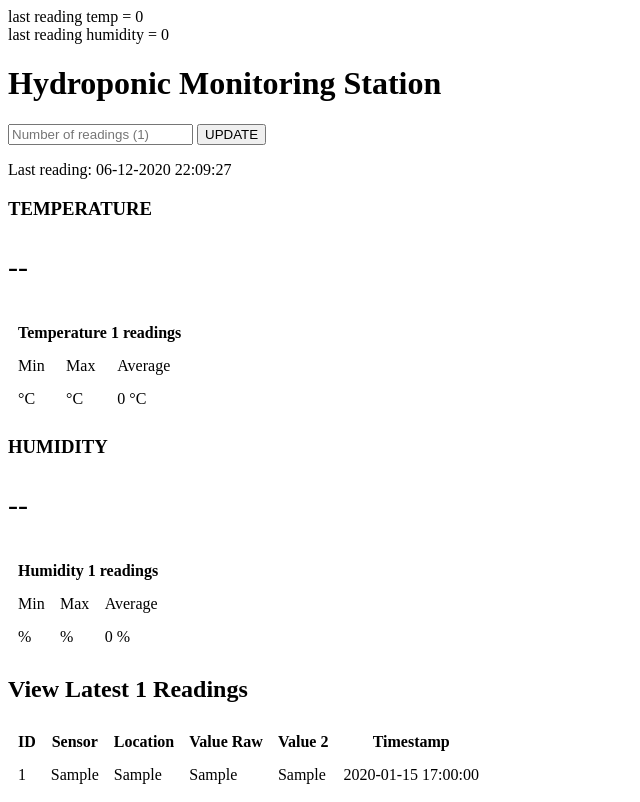
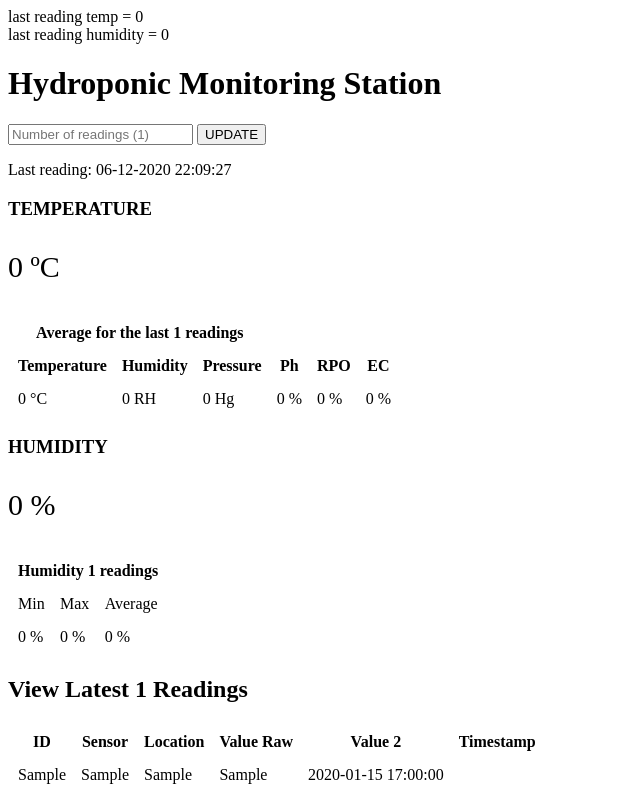
Before and after one commit to jfranklyn/HydroMonitorLAMP, a PHP site: page /pihydropdata-station.php?readingsCount=1 in a window 1280 px wide. Shown: the whole page, without its empty margins (0-640 px from the left). Run offline with PHP 8.4, Linux system fonts and the light colour scheme; tables that the repository leaves empty or names only in its code hold one stand-in row (values such as "Sample post"); data that the repository does not hold is empty.

Commit message:
updates from 06/07/20 PM

```diff
--- a/PhPCode/pihydropdata-database.php
+++ b/PhPCode/pihydropdata-database.php
@@ -87,7 +87,7 @@
       die("Connection failed: " . $conn->connect_error);
     }
 
-    $sql = "SELECT MIN(" . $value . ") AS min_amount FROM (SELECT " . $value . " FROM SensorData WHERE sensor=" . $sensor . " AND location=" . $location . " order by reading_time desc limit " . $limit . ") AS min";
+    $sql = "SELECT MIN(" . $value . ") AS min_amount FROM (SELECT " . $value . " FROM SensorData WHERE sensor='" . $sensor . "' AND location='" . $location . "' order by reading_time desc limit " . $limit . ") AS min;";
 
     if ($result = $conn->query($sql)) {
       return $result->fetch_assoc();
@@ -108,7 +108,8 @@
       die("Connection failed: " . $conn->connect_error);
     }
 
-    $sql = "SELECT MAX(" . $value . ") AS max_amount FROM (SELECT " . $value . " FROM SensorData WHERE sensor=" . $sensor . " AND location=" . $location . " order by reading_time desc limit " . $limit . ") AS max";
+    $sql = "SELECT MAX(" . $value . ") AS max_amount FROM (SELECT " . $value . " FROM SensorData WHERE sensor='" . $sensor . "' AND location='" . $location . "' order by reading_time desc limit " . $limit . ") AS max";
+             //echo "sql = $sql <br>";
     if ($result = $conn->query($sql)) {
       return $result->fetch_assoc();
     }
@@ -128,7 +129,7 @@
       die("Connection failed: " . $conn->connect_error);
     }
 
-    $sql = "SELECT AVG(" . $value . ") AS avg_amount FROM (SELECT " . $value . " FROM SensorData WHERE sensor=" . $sensor . " AND location=" . $location . " order by reading_time desc limit " . $limit . ") AS avg";
+    $sql = "SELECT AVG(" . $value . ") AS avg_amount FROM (SELECT " . $value . " FROM SensorData WHERE sensor='" . $sensor . "' AND location='" . $location . "' order by reading_time desc limit " . $limit . ") AS avg";
     if ($result = $conn->query($sql)) {
       return $result->fetch_assoc();
     }
--- a/PhPCode/pihydropdata-station.php
+++ b/PhPCode/pihydropdata-station.php
@@ -31,19 +31,19 @@
 
     $sensor = 'pressure';
     $last_reading = getLastReadings($sensor,$location);
-    $last_reading_humi = $last_reading["dblvalueraw"];
+    $last_reading_press = $last_reading["dblvalueraw"];
 
     $sensor = 'ph';
     $last_reading = getLastReadings($sensor,$location);
-    $last_reading_humi = $last_reading["dblvalueraw"];
+    $last_reading_ph = $last_reading["dblvalueraw"];
 
     $sensor = 'rpo';
     $last_reading = getLastReadings($sensor,$location);
-    $last_reading_humi = $last_reading["dblvalueraw"];
+    $last_reading_rpo = $last_reading["dblvalueraw"];
 
     $sensor = 'ec';
     $last_reading = getLastReadings($sensor,$location);
-    $last_reading_humi = $last_reading["dblvalueraw"];
+    $last_reading_ec = $last_reading["dblvalueraw"];
 
     $last_reading_time = getLastReadings("reading_time","","",$location);
 
@@ -52,29 +52,36 @@
     // Uncomment to set timezone to + 7 hours (you can change 7 to any number)
     $last_reading_time = date("m-d-Y H:i:s", strtotime("$last_reading_time + 7 hours"));
 
-    $min_temp = minReading($readings_count, 'dblvalueraw', 'temperature', $location);
-    $max_temp = maxReading($readings_count, 'value2', 'temperature', $location);
-    $avg_temp = avgReading($readings_count, 'value2', 'temperature', $location);
+//  calculate min, max, average values based on rowcount
+    $sensor = 'temperature';
+    $min_temp = minReading($readings_count, 'dblvalueraw', $sensor, $location);
+    $max_temp = maxReading($readings_count, 'dblvalueraw', $sensor, $location);
+    $avg_temp = avgReading($readings_count, 'dblvalueraw', $sensor, $location);
 
-    $min_humi = minReading($readings_count, 'dblvalueraw', "humidity", $location);
-    $max_humi = maxReading($readings_count, 'dblvalueraw', "humidity", $location);
-    $avg_humi = avgReading($readings_count, 'dblvalueraw', "humidity", $location);
+    $sensor = 'humidity';
+    $min_humi = minReading($readings_count, 'dblvalueraw', $sensor, $location);
+    $max_humi = maxReading($readings_count, 'dblvalueraw', $sensor, $location);
+    $avg_humi = avgReading($readings_count, 'dblvalueraw', $sensor, $location);
 
-    $min_press = minReading($readings_count, 'dblvalueraw', "pressure", $location);
-    $max_press = maxReading($readings_count, 'dblvalueraw', "pressure", $location);
-    $avg_press = avgReading($readings_count, 'dblvalueraw', "pressure", $location);
+    $sensor = 'pressure';
+    $min_press = minReading($readings_count, 'dblvalueraw', $sensor, $location);
+    $max_press = maxReading($readings_count, 'dblvalueraw',$sensor, $location);
+    $avg_press = avgReading($readings_count, 'dblvalueraw', $sensor,  $location);
 
-    $min_ph = minReading($readings_count, 'dblvalueraw', "ph", $location);
-    $max_ph = maxReading($readings_count, 'dblvalueraw', "ph", $location);
-    $avg_ph = avgReading($readings_count, 'dblvalueraw', "ph", $location);
+    $sensor = 'ph';
+    $min_ph = minReading($readings_count, 'dblvalueraw', $sensor, $location);
+    $max_ph = maxReading($readings_count, 'dblvalueraw', $sensor, $location);
+    $avg_ph = avgReading($readings_count, 'dblvalueraw', $sensor, $location);
 
-    $min_rpo = minReading($readings_count, 'dblvalueraw', "rpo", $location);
-    $max_rpo = maxReading($readings_count, 'dblvalueraw', "rpo", $location);
-    $avg_rpo = avgReading($readings_count, 'dblvalueraw', "rpo", $location);
+    $sensor = 'rpo';
+    $min_rpo = minReading($readings_count, 'dblvalueraw', $sensor, $location);
+    $max_rpo = maxReading($readings_count, 'dblvalueraw', $sensor, $location);
+    $avg_rpo = avgReading($readings_count, 'dblvalueraw', $sensor, $location);
 
-    $min_ec = minReading($readings_count, 'dblvalueraw', "ec", $location);
-    $max_ec = maxReading($readings_count, 'dblvalueraw', "ec", $location);
-    $avg_ec = avgReading($readings_count, 'dblvalueraw', "ec", $location);
+    $sensor = 'ec';
+    $min_ec = minReading($readings_count, 'dblvalueraw', $sensor, $location);
+    $max_ec = maxReading($readings_count, 'dblvalueraw', $sensor, $location);
+    $avg_ec = avgReading($readings_count, 'dblvalueraw', $sensor, $location);
 
 ?>
 
@@ -105,17 +112,26 @@
             <p style="font-size: 30px;" id="temp">--</p>
            <table cellspacing="5" cellpadding="5">
                 <tr>
-		            <th colspan="3">Temperature <?php echo $readings_count; ?> readings</th>
+                    <th colspan="3">Average for the last <?php echo $readings_count; ?> readings</th>
                </tr>
                  <tr>
-		            <td>Min</td>
-                    <td>Max</td>
-                    <td>Average</td>
+                    <p>
+                    <th>Temperature</th>
+                    <th>Humidity</th>
+                    <th>Pressure</th>
+                    <th>Ph</th>
+                    <th>RPO</th>
+                    <th>EC</th>
+                    </p>
                  </tr>
+
                 <tr>
-                    <td><?php echo $min_temp['min_amount']; ?> &deg;C</td>
-                    <td><?php echo $max_temp['max_amount']; ?> &deg;C</td>
                     <td><?php echo round($avg_temp['avg_amount'], 2); ?> &deg;C</td>
+                    <td><?php echo round($avg_humi['avg_amount'], 2); ?> RH</td>
+                    <td><?php echo round($avg_press['avg_amount'], 2); ?> Hg</td>
+                    <td><?php echo round($avg_ph['avg_amount'],2); ?> %</td>
+                    <td><?php echo round($avg_rpo['avg_amount'], 2); ?> %</td>
+                    <td><?php echo round($avg_ec['avg_amount'], 2); ?> %</td>
                 </tr>
             </table>
         </div>
@@ -136,8 +152,8 @@
                     <td>Average</td>
                 </tr>
                 <tr>
-                    <td><?php echo $min_humi['min_amount']; ?> %</td>
-                    <td><?php echo $max_humi['max_amount']; ?> %</td>
+                    <td><?php echo round($min_humi['min_amount'],2); ?> %</td>
+                    <td><?php echo round($max_humi['max_amount'], 2); ?> %</td>
                     <td><?php echo round($avg_humi['avg_amount'], 2); ?> %</td>
                 </tr>
             </table>
@@ -158,7 +174,6 @@
     $result = getAllReadings($readings_count);
         if ($result) {
         while ($row = $result->fetch_assoc()) {
-            $row_id = $row["id"];
             $row_sensor = $row["sensor"];
             $row_location = $row["location"];
             $row_value1 = $row["dblvalueraw"];
@@ -170,8 +185,6 @@
             $row_reading_time = date("Y-m-d H:i:s", strtotime("$row_reading_time + 7 hours"));
 
             echo '<tr>
-                    <td>' . $row_id . '</td>
-
                      <td>' . $row_sensor . '</td>
                     <td>' . $row_location . '</td>
                     <td>' . $row_value1 . '</td>
@@ -187,7 +200,8 @@
 <script>
     var valuetemp = <?php echo $last_reading_temp; ?>;
     var valuehumi = <?php echo $last_reading_humi; ?>;
-
+    //alert (valuehumi);
+    //showMessage();
     setTemperature(valuetemp);
     setHumidity(valuehumi);
 
@@ -200,6 +214,7 @@
         //var maxTemp = 100;
 
         var newVal = scaleValue(curVal, [minTemp, maxTemp], [0, 180]);
+
         $('.gauge--1 .semi-circle--mask').attr({
         style: '-webkit-transform: rotate(' + newVal + 'deg);' +
         '-moz-transform: rotate(' + newVal + 'deg);' +
```
Lines whose indentation alone changed are shown as unchanged.
